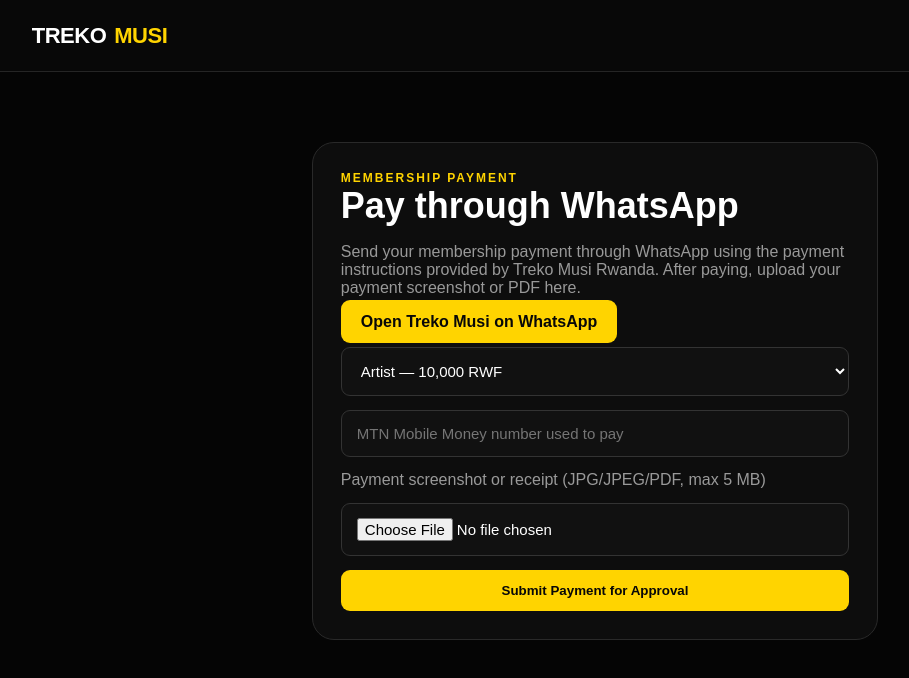
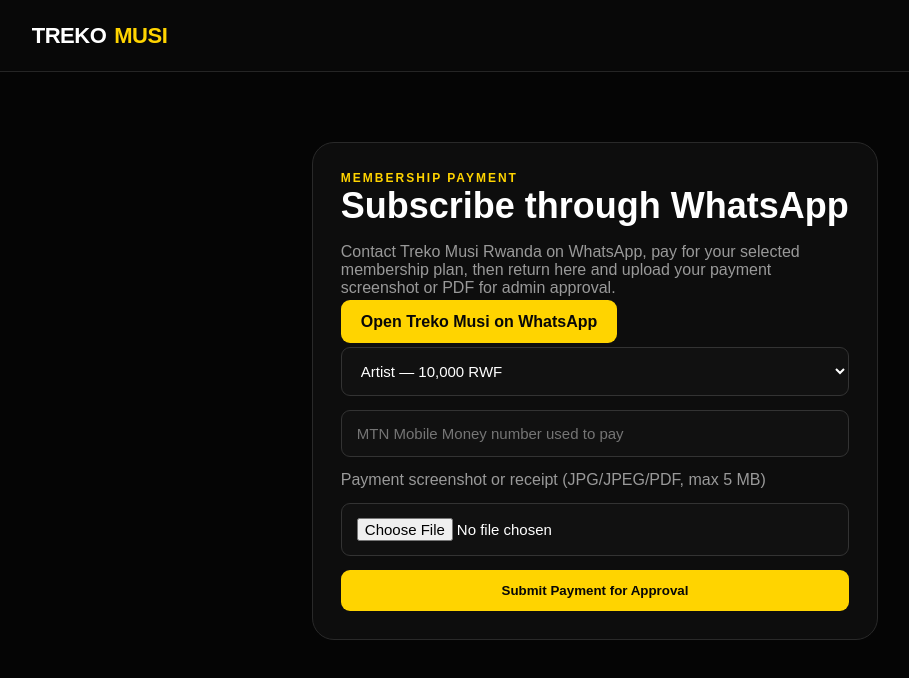
Before and after one commit to senid-221/TREKO-MUSI-ARTISTS, a Next.js app: page /payment in a window 1280 px wide. Shown: the top 678 px of the page, without its empty margins (45-954 px from the left). Built offline with nearby package versions, Linux system fonts and the light colour scheme.

Commit message:
Use Treko Musi WhatsApp number for membership subscription

```diff
--- a/app/payment/page.tsx
+++ b/app/payment/page.tsx
@@ -8,10 +8,8 @@
   const [status, setStatus] = useState("PENDING");
   const [error, setError] = useState("");
 
-  const whatsappNumber = process.env.NEXT_PUBLIC_TREKO_WHATSAPP_NUMBER || "";
-  const whatsappUrl = whatsappNumber
-    ? `https://wa.me/${whatsappNumber.replace(/[^0-9]/g, "")}`
-    : "#";
+  const whatsappNumber = "250726969060";
+  const whatsappUrl = `https://wa.me/${whatsappNumber}?text=${encodeURIComponent("Hello Treko Musi Rwanda, I want to subscribe to the membership plan.")}`;
 
   async function submit(e: React.FormEvent<HTMLFormElement>) {
     e.preventDefault();
@@ -41,10 +39,10 @@
       <section className="section" style={{ maxWidth: 720 }}>
         <div className="card">
           <div className="eyebrow">Membership Payment</div>
-          <h2>Pay through WhatsApp</h2>
+          <h2>Subscribe through WhatsApp</h2>
           <p className="muted">
-            Send your membership payment through WhatsApp using the payment instructions
-            provided by Treko Musi Rwanda. After paying, upload your payment screenshot or PDF here.
+            Contact Treko Musi Rwanda on WhatsApp, pay for your selected membership plan,
+            then return here and upload your payment screenshot or PDF for admin approval.
           </p>
 
           {whatsappNumber && (
```
